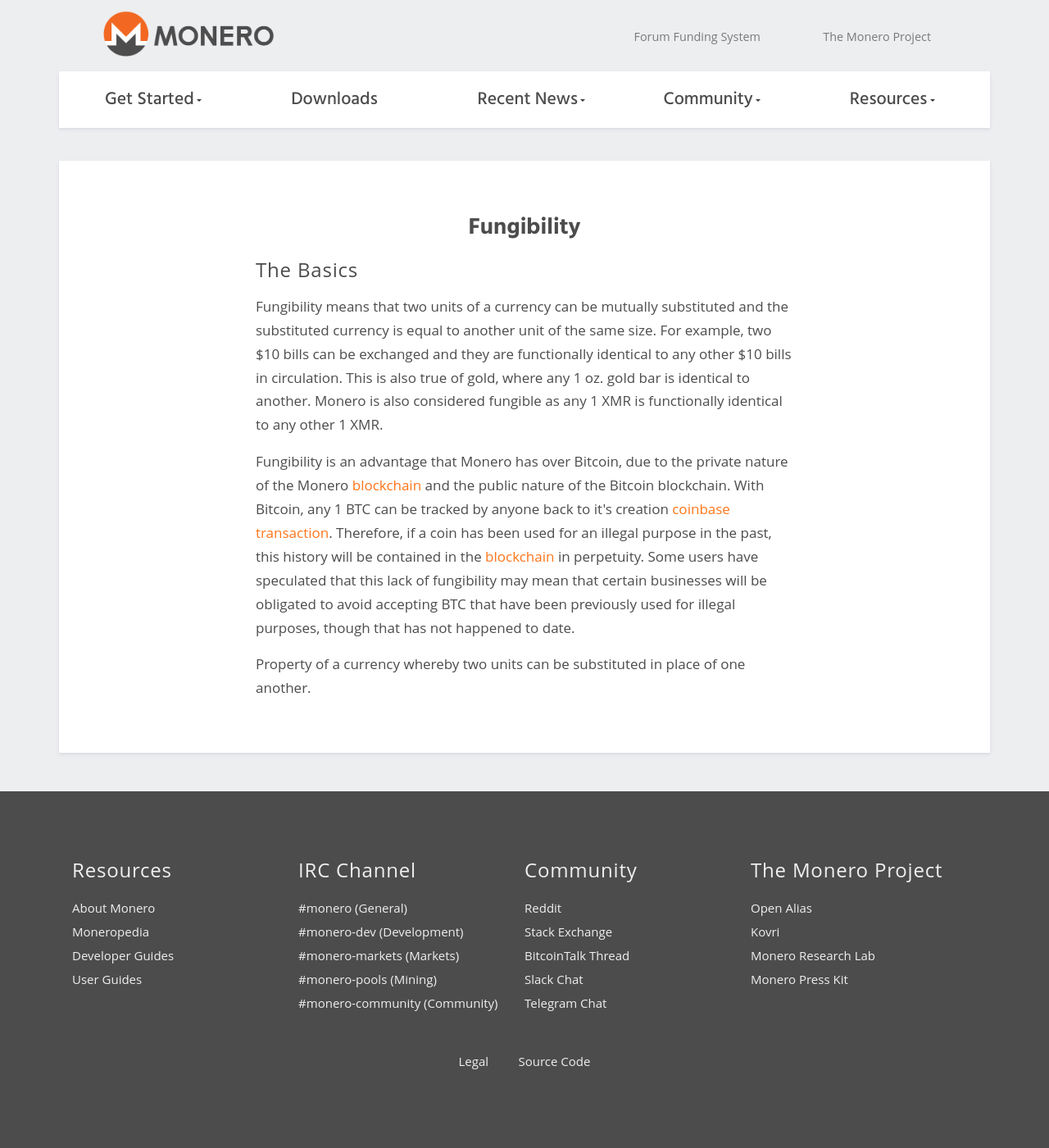
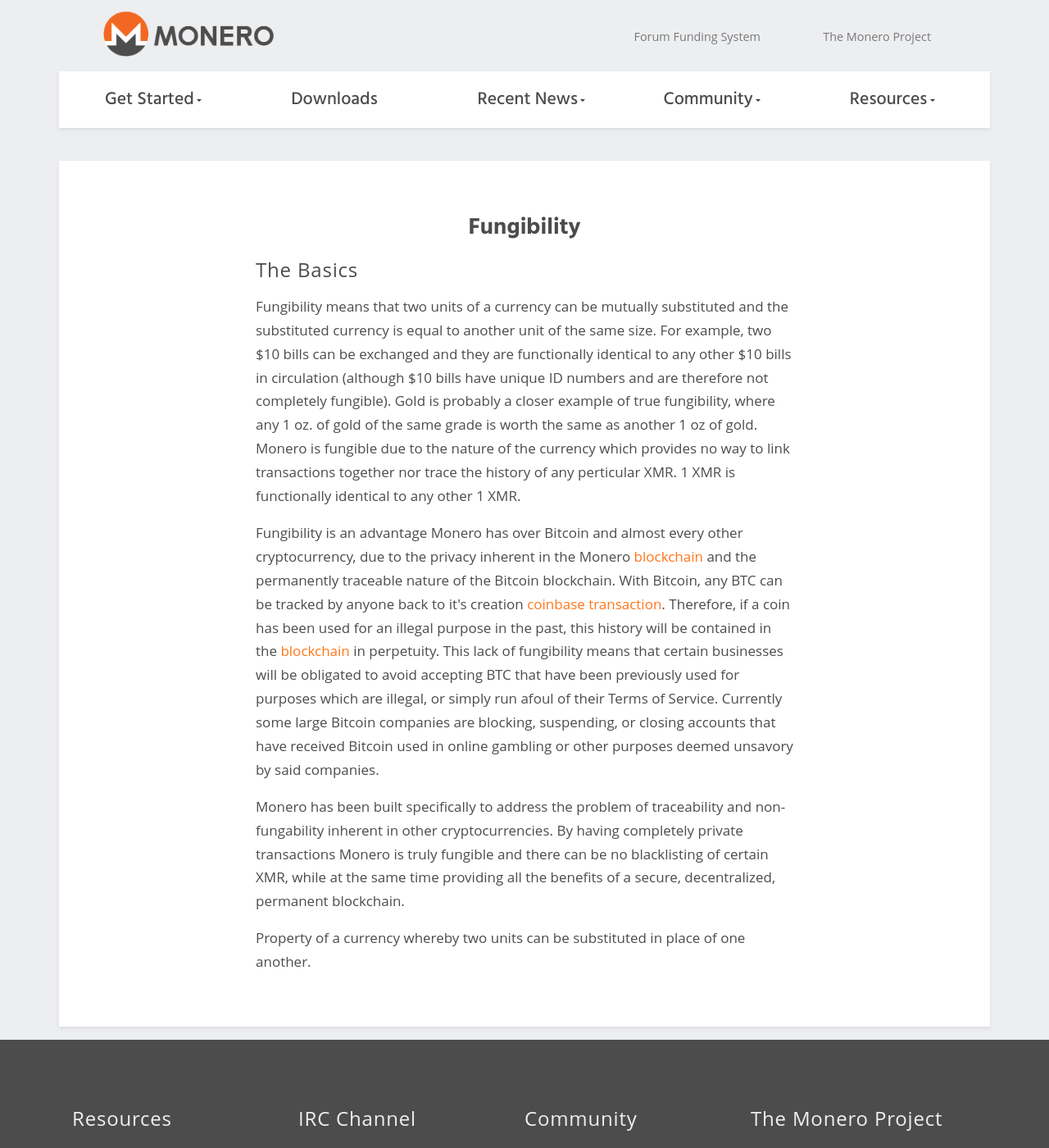
Before and after one commit to apezio/monero-site-new, a Jekyll site: the page built from resources/moneropedia/fungibility.md, in a window 1280 px wide and 1400 px high. Shown: the whole window at 82% size. Built offline with Jekyll 4.4.1, drawn with Linux system fonts in a browser that asks for light colours.

Commit message:
Update fungibility.md

```diff
--- a/resources/moneropedia/fungibility.md
+++ b/resources/moneropedia/fungibility.md
@@ -7,8 +7,10 @@
 
 ### The Basics
 
-Fungibility means that two units of a currency can be mutually substituted and the substituted currency is equal to another unit of the same size.  For example, two $10 bills can be exchanged and they are functionally identical to any other $10 bills in circulation.  This is also true of gold, where any 1 oz. gold bar is identical to another.  Monero is also considered fungible as any 1 XMR is functionally identical to any other 1 XMR.
+Fungibility means that two units of a currency can be mutually substituted and the substituted currency is equal to another unit of the same size.  For example, two $10 bills can be exchanged and they are functionally identical to any other $10 bills in circulation (although $10 bills have unique ID numbers and are therefore not completely fungible).  Gold is probably a closer example of true fungibility, where any 1 oz. of gold of the same grade is worth the same as another 1 oz of gold.  Monero is fungible due to the nature of the currency which provides no way to link transactions together nor trace the history of any perticular XMR.  1 XMR is functionally identical to any other 1 XMR.
 
-Fungibility is an advantage that Monero has over Bitcoin, due to the private nature of the Monero @blockchain and the public nature of the Bitcoin blockchain.  With Bitcoin, any 1 BTC can be tracked by anyone back to it's creation @coinbase-transaction.  Therefore, if a coin has been used for an illegal purpose in the past, this history will be contained in the @blockchain in perpetuity.  Some users have speculated that this lack of fungibility may mean that certain businesses will be obligated to avoid accepting BTC that have been previously used for illegal purposes, though that has not happened to date.
+Fungibility is an advantage Monero has over Bitcoin and almost every other cryptocurrency, due to the privacy inherent in the Monero @blockchain and the permanently traceable nature of the Bitcoin blockchain.  With Bitcoin, any BTC can be tracked by anyone back to it's creation @coinbase-transaction.  Therefore, if a coin has been used for an illegal purpose in the past, this history will be contained in the @blockchain in perpetuity.  This lack of fungibility means that certain businesses will be obligated to avoid accepting BTC that have been previously used for purposes which are illegal, or simply run afoul of their Terms of Service.  Currently some large Bitcoin companies are blocking, suspending, or closing accounts that have received Bitcoin used in online gambling or other purposes deemed unsavory by said companies.
+
+Monero has been built specifically to address the problem of traceability and non-fungability inherent in other cryptocurrencies.  By having completely private transactions Monero is truly fungible and there can be no blacklisting of certain XMR, while at the same time providing all the benefits of a secure, decentralized, permanent blockchain.
 
 {{ page.summary | capitalize }}.
```
